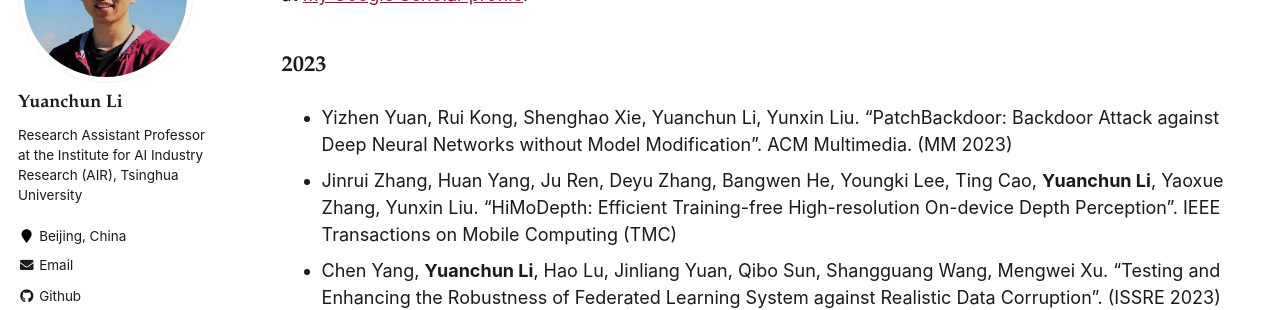
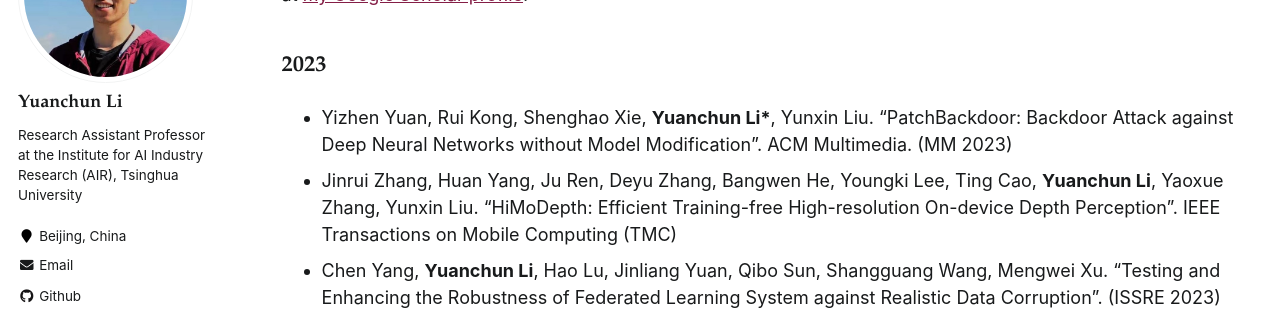
Before and after one commit to yuanchun-li/yuanchun-li.github.io, a Jekyll site: the page built from _pages/publications.md, in a window 1280 px wide and 900 px high. Shown: the part 210-520 px from the top of the window. Built offline with Jekyll 4.4.1, drawn with Linux system fonts in a browser that asks for light colours.

Commit message:
update pub

```diff
--- a/_pages/publications.md
+++ b/_pages/publications.md
@@ -14,7 +14,7 @@
 ## 2023
 
 <a name="MM23"></a>
--   Yizhen Yuan, Rui Kong, Shenghao Xie, Yuanchun Li, Yunxin Liu. "PatchBackdoor: Backdoor Attack against Deep Neural Networks without Model Modification". ACM Multimedia. (MM 2023)
+-   Yizhen Yuan, Rui Kong, Shenghao Xie, **Yuanchun Li\***, Yunxin Liu. "PatchBackdoor: Backdoor Attack against Deep Neural Networks without Model Modification". ACM Multimedia. (MM 2023)
 <a name="TMC23"></a>
 -   Jinrui Zhang, Huan Yang, Ju Ren, Deyu Zhang, Bangwen He, Youngki Lee, Ting Cao, **Yuanchun Li**, Yaoxue Zhang, Yunxin Liu. "HiMoDepth: Efficient Training-free High-resolution On-device Depth Perception". IEEE Transactions on Mobile Computing (TMC)
 <a name="ISSRE23a"></a>
```
